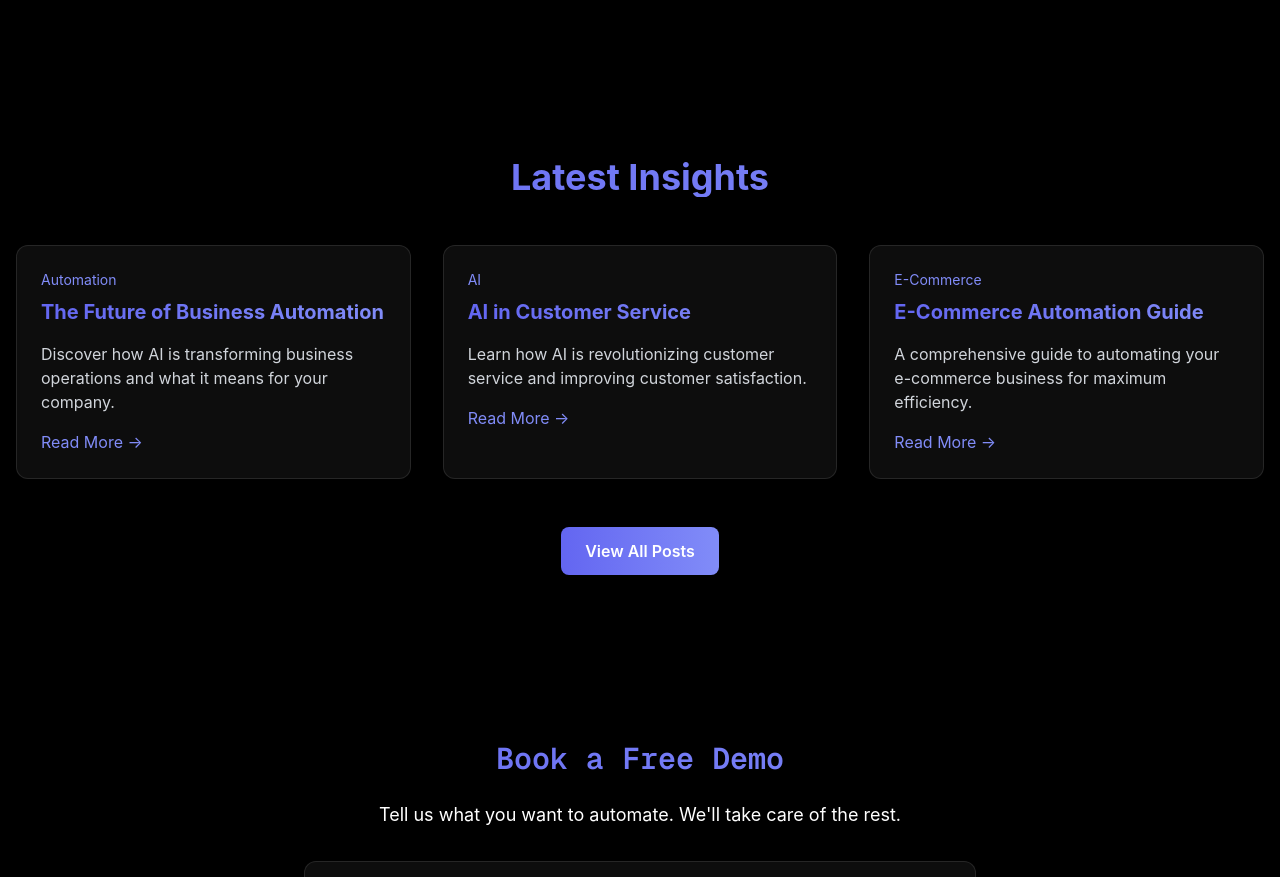
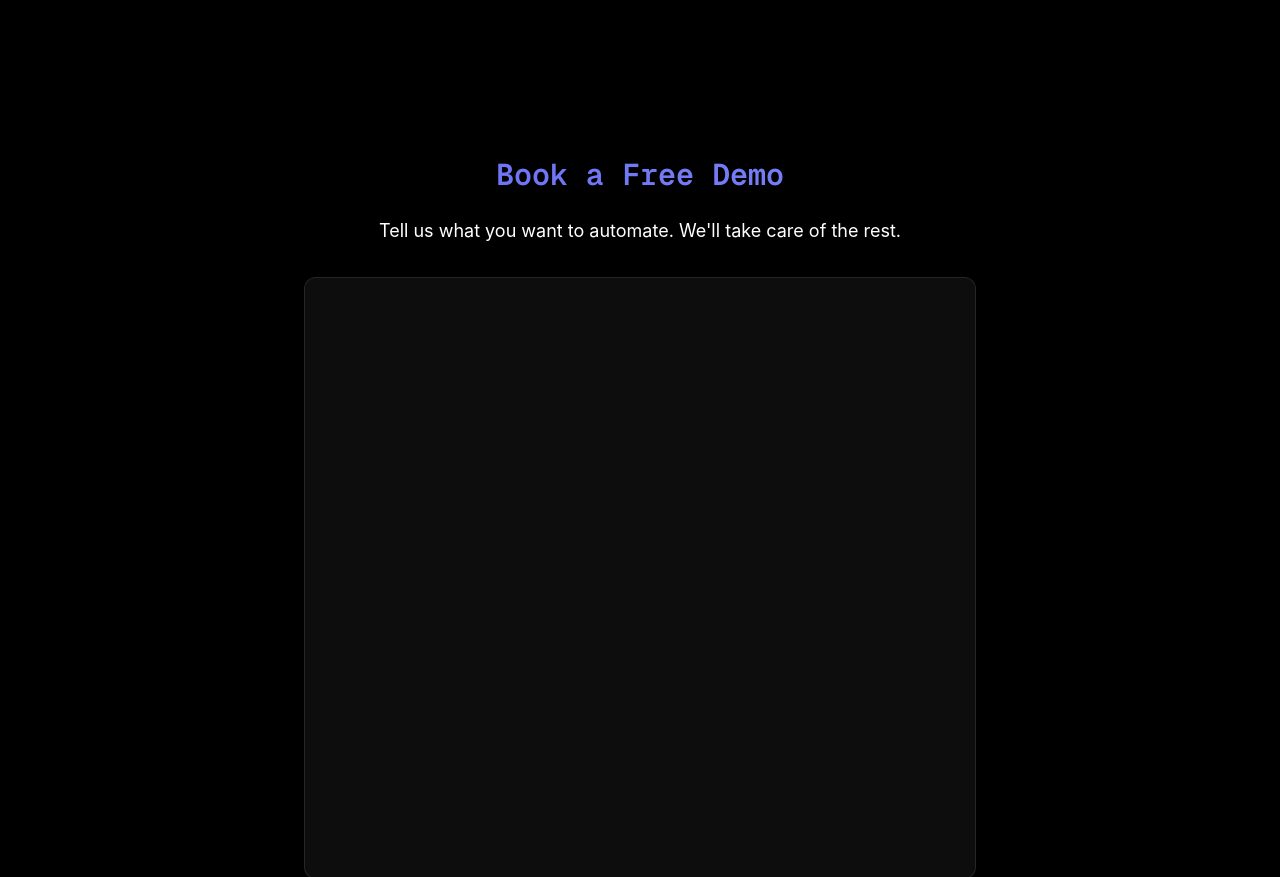
Before and after one commit to ijazahvmmed/autostryke, a website: page index.html in a window 1280 px wide. Shown: the part 2403-3280 px from the top of the page. Drawn offline with nearby package versions, Linux system fonts and the light colour scheme; a script that the page names is missing.

Commit message:
Merge remote changes and update website

```diff
--- a/index.html
+++ b/index.html
@@ -471,47 +471,6 @@
     </div>
   </section>
 
-  <!-- Blog Section -->
-  <section class="py-20 px-4">
-    <div class="container mx-auto">
-        <h2 class="text-3xl md:text-4xl font-bold text-center mb-12 gradient-text" data-aos="fade-up">Latest Insights</h2>
-        <div class="grid grid-cols-1 md:grid-cols-2 lg:grid-cols-3 gap-8">
-            <!-- Blog Post 1 -->
-            <div class="glass-effect rounded-xl overflow-hidden" data-aos="fade-up">
-                <div class="p-6">
-                    <div class="text-sm text-indigo-400 mb-2">Automation</div>
-                    <h3 class="text-xl font-bold mb-4 gradient-text">The Future of Business Automation</h3>
-                    <p class="text-gray-300 mb-4">Discover how AI is transforming business operations and what it means for your company.</p>
-                    <a href="blog.html" class="text-indigo-400 hover:text-indigo-300 transition-colors">Read More →</a>
-                </div>
-            </div>
-
-            <!-- Blog Post 2 -->
-            <div class="glass-effect rounded-xl overflow-hidden" data-aos="fade-up" data-aos-delay="100">
-                <div class="p-6">
-                    <div class="text-sm text-indigo-400 mb-2">AI</div>
-                    <h3 class="text-xl font-bold mb-4 gradient-text">AI in Customer Service</h3>
-                    <p class="text-gray-300 mb-4">Learn how AI is revolutionizing customer service and improving customer satisfaction.</p>
-                    <a href="blog.html" class="text-indigo-400 hover:text-indigo-300 transition-colors">Read More →</a>
-                </div>
-            </div>
-
-            <!-- Blog Post 3 -->
-            <div class="glass-effect rounded-xl overflow-hidden" data-aos="fade-up" data-aos-delay="200">
-                <div class="p-6">
-                    <div class="text-sm text-indigo-400 mb-2">E-Commerce</div>
-                    <h3 class="text-xl font-bold mb-4 gradient-text">E-Commerce Automation Guide</h3>
-                    <p class="text-gray-300 mb-4">A comprehensive guide to automating your e-commerce business for maximum efficiency.</p>
-                    <a href="blog.html" class="text-indigo-400 hover:text-indigo-300 transition-colors">Read More →</a>
-                </div>
-            </div>
-        </div>
-        <div class="text-center mt-12">
-            <a href="blog.html" class="cta-button">View All Posts</a>
-        </div>
-    </div>
-  </section>
-
   <!-- Contact Form -->
   <section id="contact" class="py-20 px-4 md:px-6 text-center">
     <h3 class="text-3xl font-semibold mb-6 gradient-text mono" data-aos="fade-up">Book a Free Demo</h3>
```
